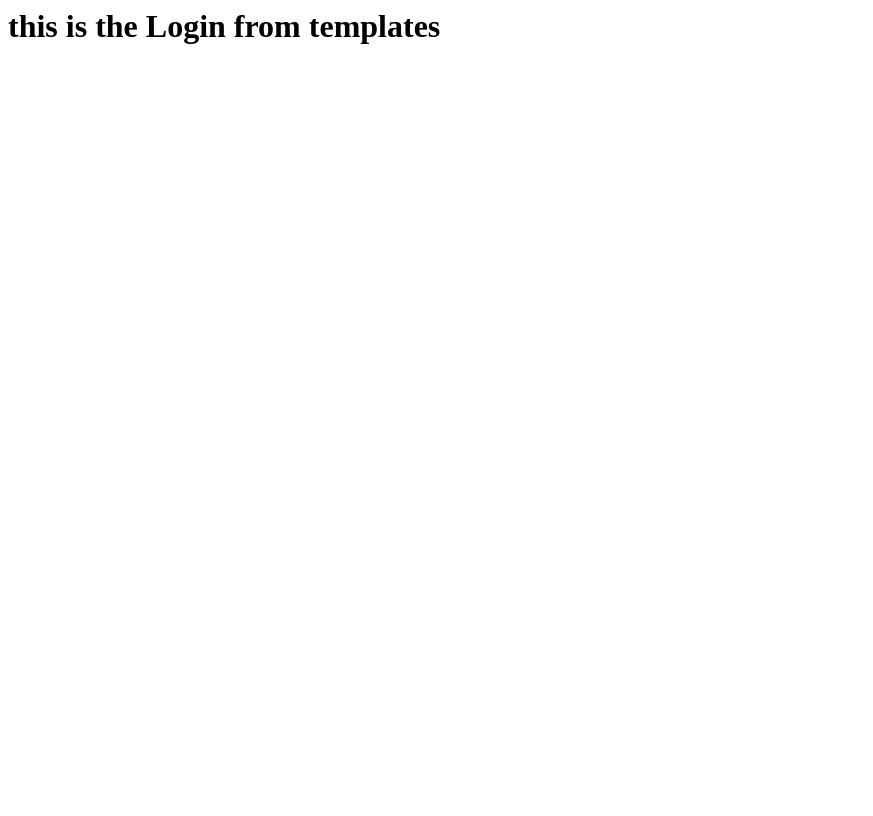
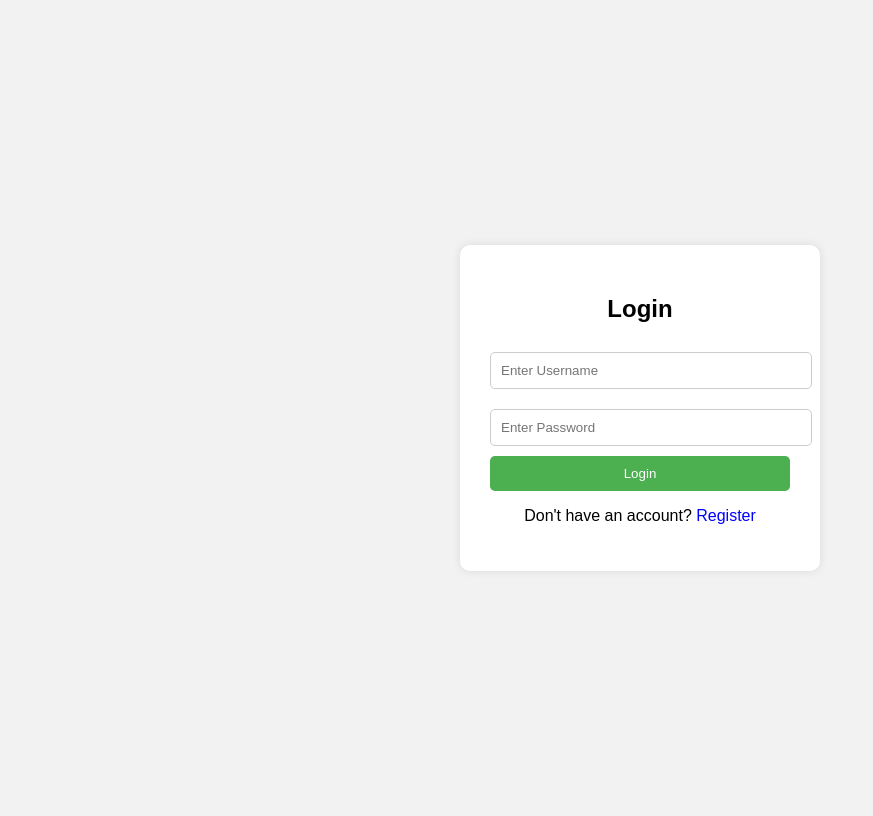
Before and after one commit to akhu-21/-Django, a Django app: page /login/ in a window 1280 px wide. Shown: the whole page, without its empty margins (0-873 px from the left). Before the commit the page ends 44 px from the top, so only its background shows below. Run offline with Django 5.2, Linux system fonts and the light colour scheme.

Commit message:
login page update

```diff
--- a/templates/login.html
+++ b/templates/login.html
@@ -1 +1,82 @@
-<h1>this is the Login from templates </h1>
+<!DOCTYPE html>
+<html lang="en">
+<head>
+    <meta charset="UTF-8">
+    <meta name="viewport" content="width=device-width, initial-scale=1.0">
+    <title>Login Page</title>
+
+    <style>
+        body {
+            font-family: Arial, sans-serif;
+            background: #f2f2f2;
+            display: flex;
+            justify-content: center;
+            align-items: center;
+            height: 100vh;
+        }
+
+        .login-container {
+            background: white;
+            padding: 30px;
+            border-radius: 10px;
+            width: 300px;
+            box-shadow: 0 0 10px rgba(0,0,0,0.1);
+        }
+
+        h2 {
+            text-align: center;
+        }
+
+        input {
+            width: 100%;
+            padding: 10px;
+            margin: 10px 0;
+            border: 1px solid #ccc;
+            border-radius: 5px;
+        }
+
+        button {
+            width: 100%;
+            padding: 10px;
+            background: #4CAF50;
+            color: white;
+            border: none;
+            border-radius: 5px;
+            cursor: pointer;
+        }
+
+        button:hover {
+            background: #45a049;
+        }
+
+        .link {
+            text-align: center;
+            margin-top: 10px;
+        }
+
+        .link a {
+            text-decoration: none;
+            color: blue;
+        }
+    </style>
+</head>
+
+<body>
+
+<div class="login-container">
+    <h2>Login</h2>
+
+    <form action="#" method="POST">
+        <input type="text" name="username" placeholder="Enter Username" required>
+        <input type="password" name="password" placeholder="Enter Password" required>
+
+        <button type="submit">Login</button>
+    </form>
+
+    <div class="link">
+        <p>Don't have an account? <a href="#">Register</a></p>
+    </div>
+</div>
+
+</body>
+</html>
```
